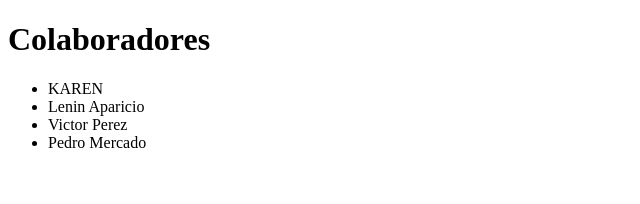
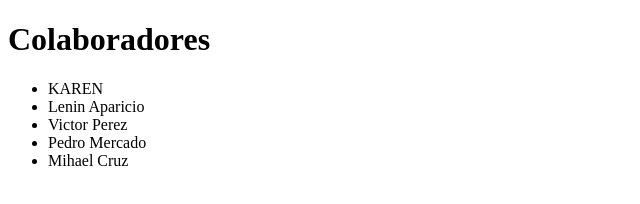
Before and after one commit to nmicht/mdweb-practica-git-2, a plain HTML site: page index.html in a window 1280 px wide. Shown: the whole page, without its empty margins (0-640 px from the left). Drawn offline with Linux system fonts and the light colour scheme.

Commit message:
Agrego mi nombre a index.html

```diff
--- a/index.html
+++ b/index.html
@@ -11,6 +11,7 @@
             <li>Lenin Aparicio</li>
             <li>Victor Perez</li>
 	    <li>Pedro Mercado</li>
+            <li>Mihael Cruz</li>
         </ul>
     </body>
 </html>
```
